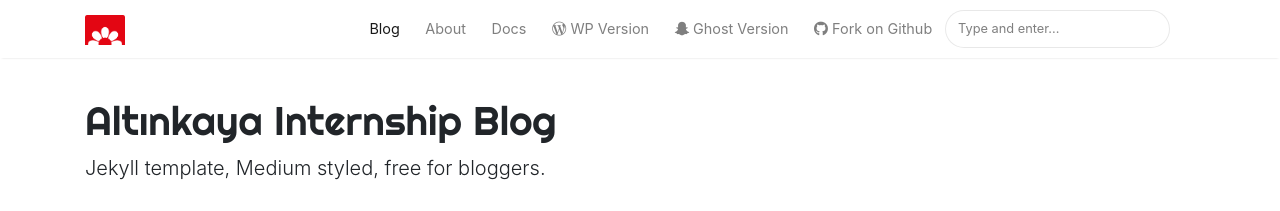
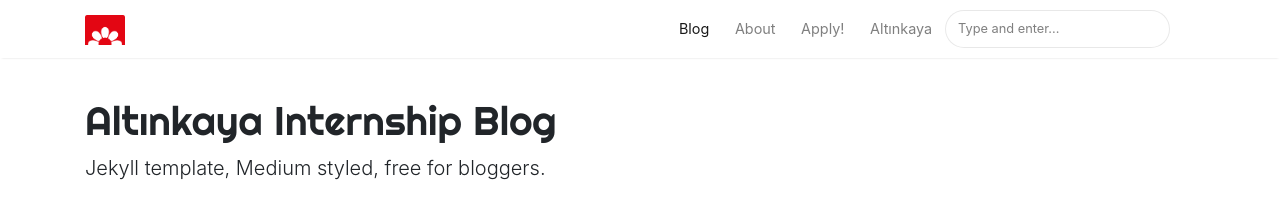
Before and after one commit to mustafa-altinisik/altinkaya-internship-blog.github.io, a Jekyll site: the page built from index.html, in a window 1280 px wide. Shown: the top 211 px of the page. Built offline with Jekyll 4.4.1, drawn with Linux system fonts in a browser that asks for light colours; nearby versions of some CDN libraries; the list of posts is cut into pages by our own code.

Commit message:
Changes on home page.

```diff
--- a/_layouts/default.html
+++ b/_layouts/default.html
@@ -76,19 +76,11 @@ ga('send', 'pageview');
                 </li>
 
                 <li class="nav-item">
-                <a target="_blank" class="nav-link" href="https://bootstrapstarter.com/bootstrap-templates/template-mediumish-bootstrap-jekyll/"> Docs</a>
+                <a class="nav-link" href="{{ site.baseurl }}/about">Apply!</a>
                 </li>
 
                 <li class="nav-item">
-                <a target="_blank" class="nav-link" href="https://www.wowthemes.net/themes/mediumish-wordpress/"><i class="fab fa-wordpress-simple"></i> WP Version</a>
-                </li>
-
-                <li class="nav-item">
-                <a target="_blank" class="nav-link" href="https://www.wowthemes.net/themes/mediumish-ghost/"><i class="fab fa-snapchat-ghost"></i> Ghost Version</a>
-                </li>
-
-                <li class="nav-item">
-                <a target="_blank" class="nav-link" href="https://github.com/wowthemesnet/mediumish-theme-jekyll"><i class="fab fa-github"></i> Fork on Github</a>
+                <a class="nav-link" href="altinkaya.com.tr">Altınkaya</a>
                 </li>
 
                 {% include search-lunr.html %}
```
